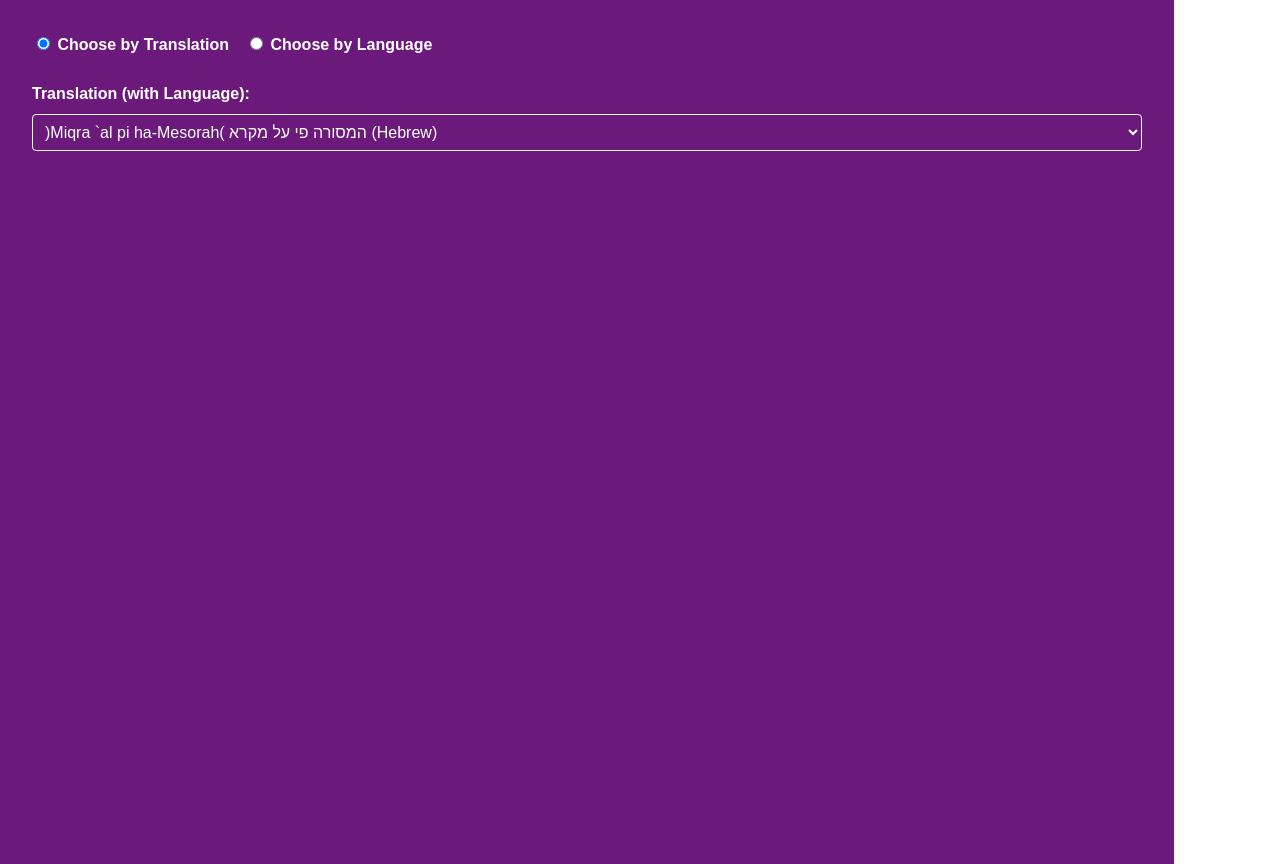
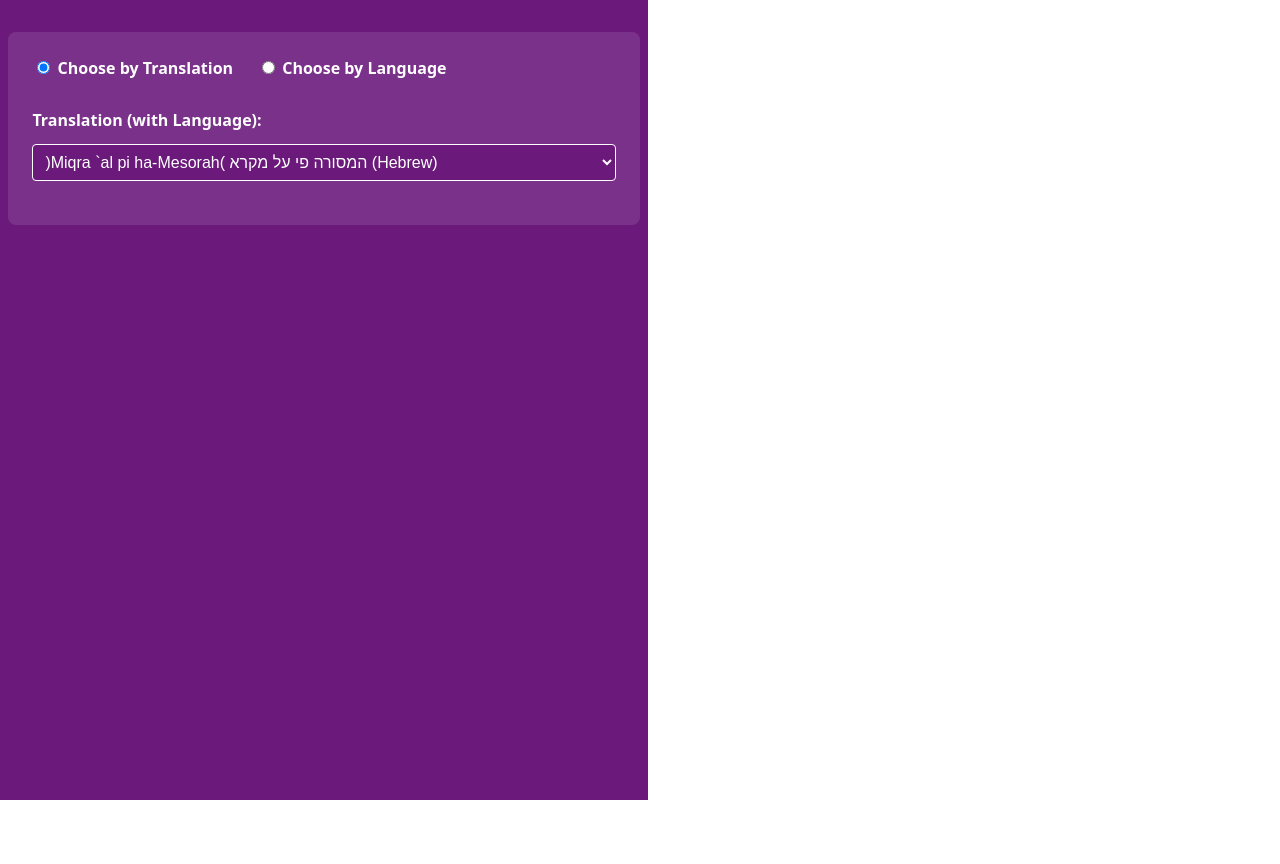
Before and after one commit to Tomcat9771/bible-dropdown-app, a React (Vite) app: page / in a window 1280 px wide. After the commit the page ends 800 px from the top, so only its background shows below. Built offline with nearby package versions, Linux system fonts and the light colour scheme.

Commit message:
Update background

```diff
--- a/src/App.jsx
+++ b/src/App.jsx
@@ -40,7 +40,10 @@ export default function App() {
   );
 
   return (
-    <div style={styles.container}>
+    // ◀ Full‐viewport purple background
+    <div style={styles.page}>
+      {/* Centered inner panel */}
+      <div style={styles.panel}>
         {/* Mode Switch */}
         <div style={styles.field}>
           <label style={styles.label}>
@@ -53,7 +56,7 @@ export default function App() {
             />{' '}
             Choose by Translation
           </label>
-        <label style={{ ...styles.label, marginLeft: '1rem' }}>
+          <label style={{ ...styles.label, marginLeft: '1.5rem' }}>
             <input
               type="radio"
               name="mode"
@@ -116,34 +119,44 @@ export default function App() {
           </>
         )}
       </div>
+    </div>
   );
 }
 
 const styles = {
-  container: {
+  page: {
     backgroundColor: '#6B1A7B',
-    minHeight: '100vh',
-    padding: '2rem',
-    fontFamily: 'sans-serif',
+    minHeight: '100vh',       // fill the viewport
+    display: 'flex',
+    justifyContent: 'center', // center horizontally
+    alignItems: 'flex-start', // start at top; use 'center' to vertical‐center
+    padding: '2rem 0',
+    boxSizing: 'border-box',
+  },
+  panel: {
+    width: '90%',
+    maxWidth: '600px',
+    backgroundColor: 'rgba(255,255,255,0.1)', // slight white overlay if you like
+    padding: '1.5rem',
+    borderRadius: '8px',
   },
   field: {
-    marginBottom: '1.5rem',
+    marginBottom: '1.25rem',
   },
   label: {
     display: 'inline-block',
+    color: 'white',
     fontWeight: 'bold',
-    color: 'white',
-    verticalAlign: 'middle',
+    marginBottom: '0.5rem',
   },
   select: {
-    display: 'block',
     width: '100%',
     padding: '0.5rem',
     fontSize: '1rem',
-    backgroundColor: '#6B1A7B',
+    backgroundColor: '#6B1A7B', // keep selects purple too
     color: 'white',
-    border: '1px solid #FFFFFF',
+    border: '1px solid #fff',
     borderRadius: '4px',
-    marginTop: '0.5rem',
+    marginTop: '0.25rem',
   },
 };
```
Lines whose indentation alone changed are shown as unchanged.
